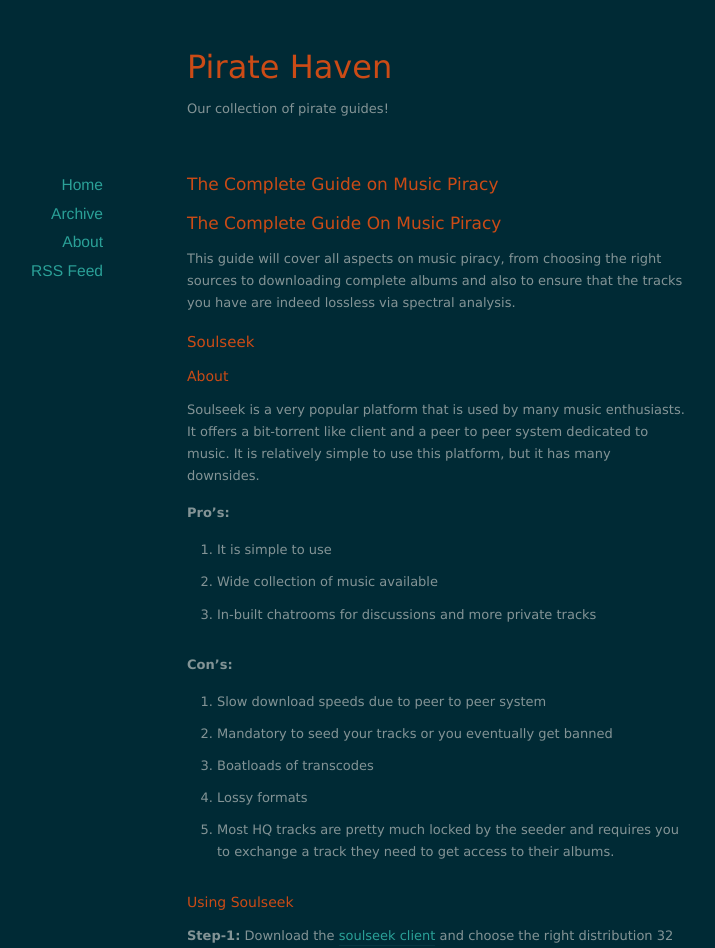
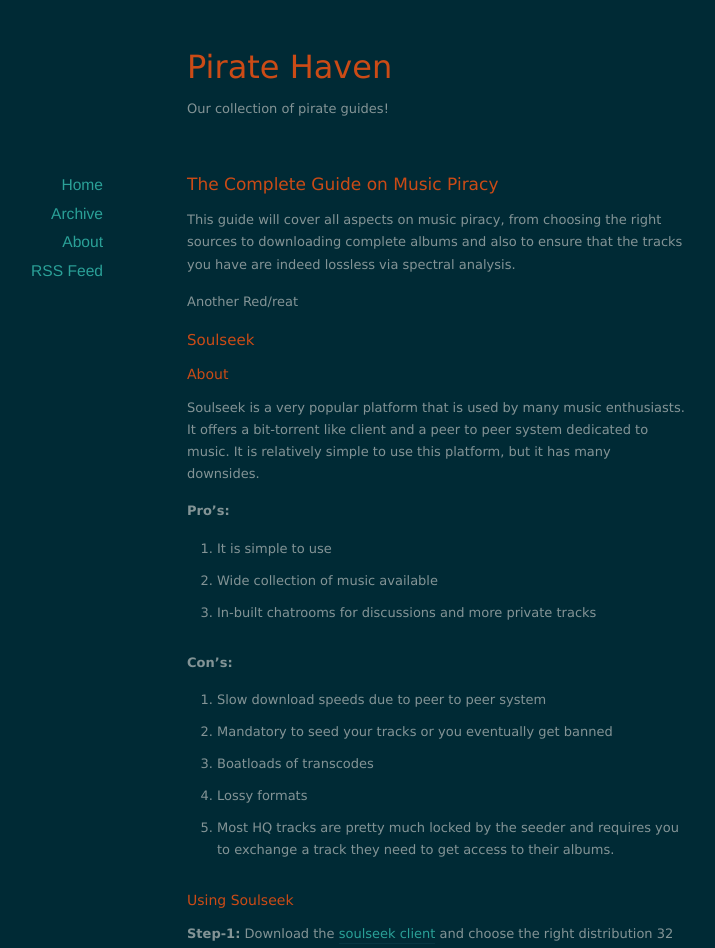
Before and after one commit to pirate-haven/pirate-haven.github.io, a Jekyll site: the page built from docs/_posts/2020-11-12-music.markdown, in a window 1280 px wide. Shown: the top 948 px of the page, without its empty margins (203-918 px from the left). Built offline with Jekyll 4.4.1, drawn with Linux system fonts in a browser that asks for light colours; nearby versions of some CDN libraries.

Commit message:
Update 2020-11-12-music.markdown

```diff
--- a/docs/_posts/2020-11-12-music.markdown
+++ b/docs/_posts/2020-11-12-music.markdown
@@ -5,9 +5,9 @@ date:	2020-11-12 09:59:41 -0800
 author: Another Red/reat
 categories: piracy
 ---
-# The Complete Guide On Music Piracy
 This guide will cover all aspects on music piracy, from choosing the right sources to downloading complete albums and also to ensure that the tracks you have are indeed lossless via spectral analysis.
 
+Another Red/reat
 ## Soulseek
 
 ### About
```
